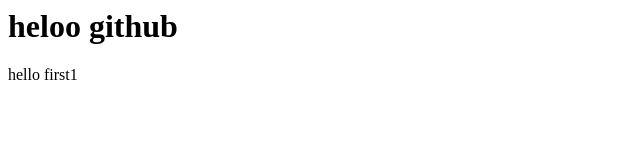
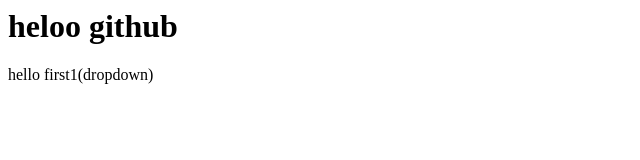
Before and after one commit to Parth5959/localrepo, a plain HTML site: page index.html in a window 1280 px wide. Shown: the full height of the page, 0-640 px from the left. Drawn offline with Linux system fonts and the light colour scheme.

Commit message:
dropdown added

```diff
--- a/index.html
+++ b/index.html
@@ -1,2 +1,2 @@
 <h1>heloo github</h1>
-<p>hello first1</p>
+<p>hello first1(dropdown)</p>
```
